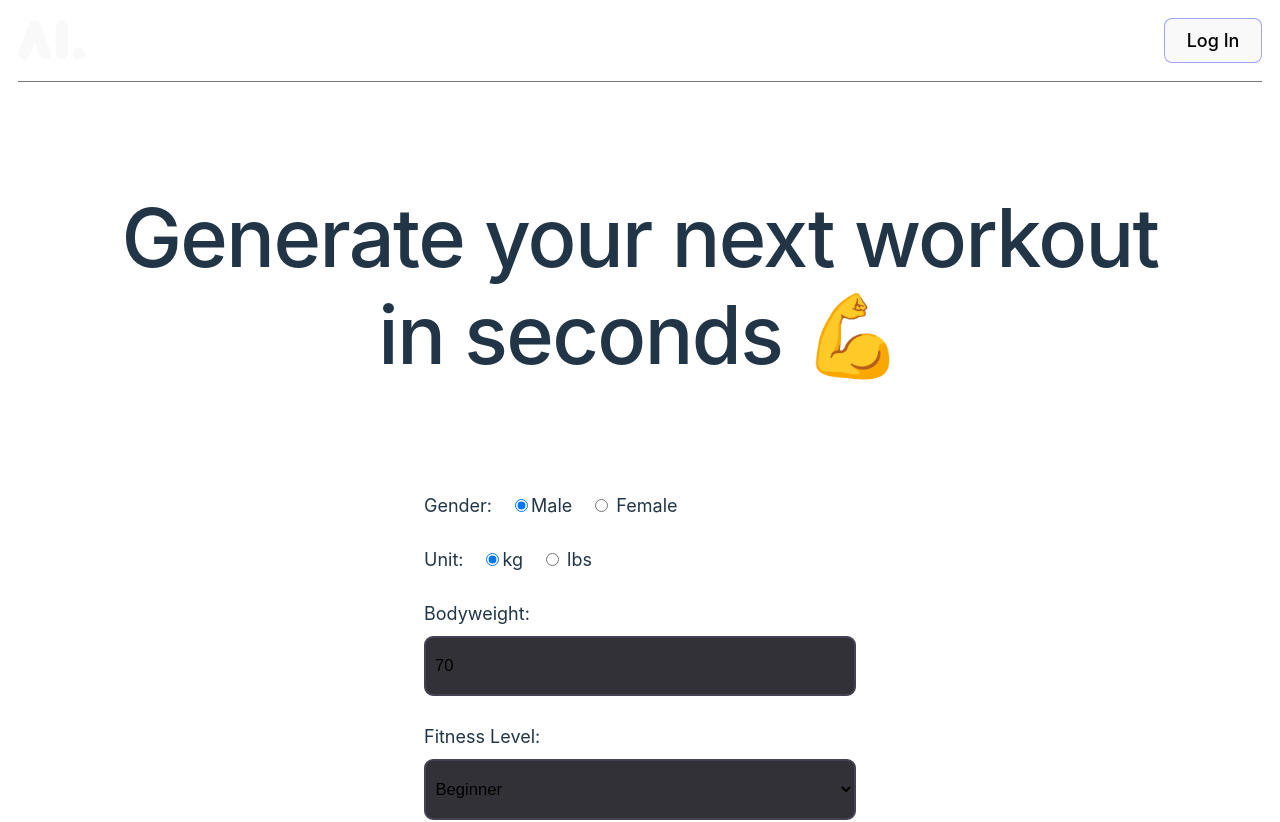
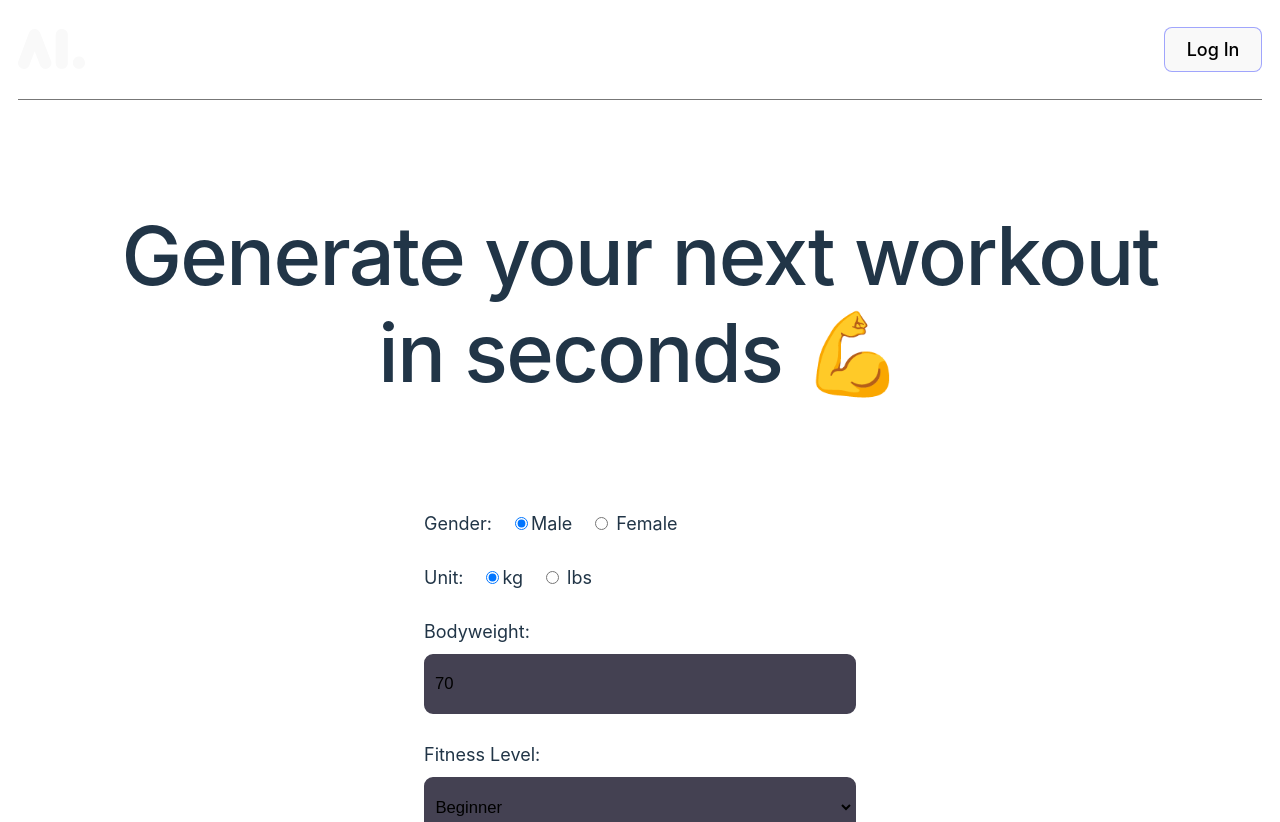
Before and after one commit to GRdevelops/openAI-Workout-Generator, a React (Vite) app: page / in a window 1280 px wide. Shown: the top 822 px of the page. Built offline with nearby package versions, Linux system fonts and the light colour scheme.

Commit message:
slight color changes

```diff
--- a/src/components/Header.jsx
+++ b/src/components/Header.jsx
@@ -10,7 +10,7 @@ import styles from '../styles/theme.js';
 
 const Container = styled.div`
 	position: relative;
-	padding: 1rem 0;
+	padding: 1.5rem 0;
 	display: flex;
 	justify-content: space-between;
 	align-items: center;
--- a/src/styles/index.css
+++ b/src/styles/index.css
@@ -8,7 +8,7 @@
 
   color-scheme: light dark;
   color: rgba(255, 255, 255, 0.87);
-  background-color: #262627;
+  background-color: #28262B;
 
   font-synthesis: none;
   text-rendering: optimizeLegibility;
--- a/src/styles/theme.js
+++ b/src/styles/theme.js
@@ -7,7 +7,7 @@ const styles = {
   fontFamily: 'Arial',
   inputBorder: '2px solid #444152',
   inputBorderRadius: '0.5rem',
-  inputBackgroundColor: '#323137',
+  inputBackgroundColor: '#444152',
   white: '#fff',
   containerWidth: '1920px',
 };
```
